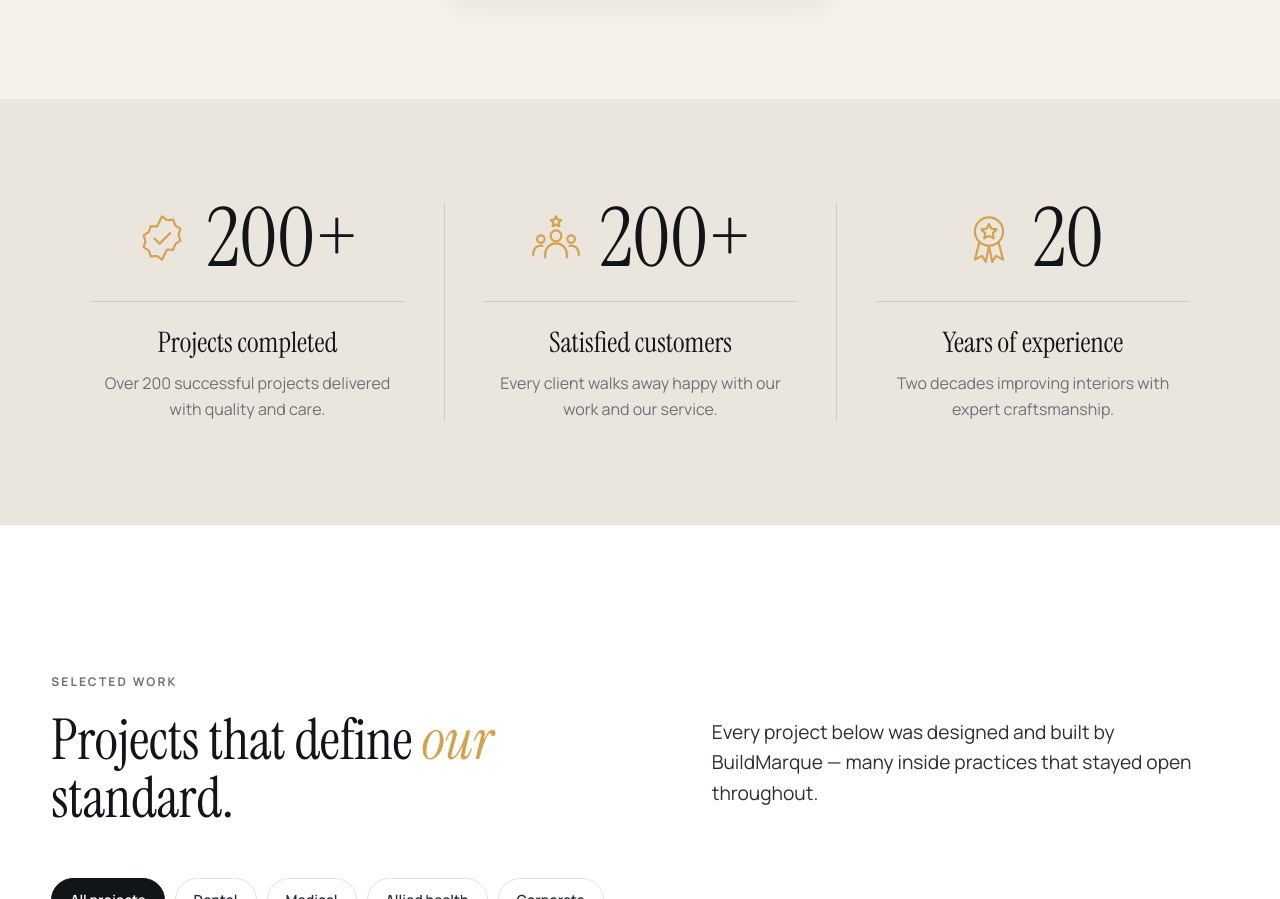
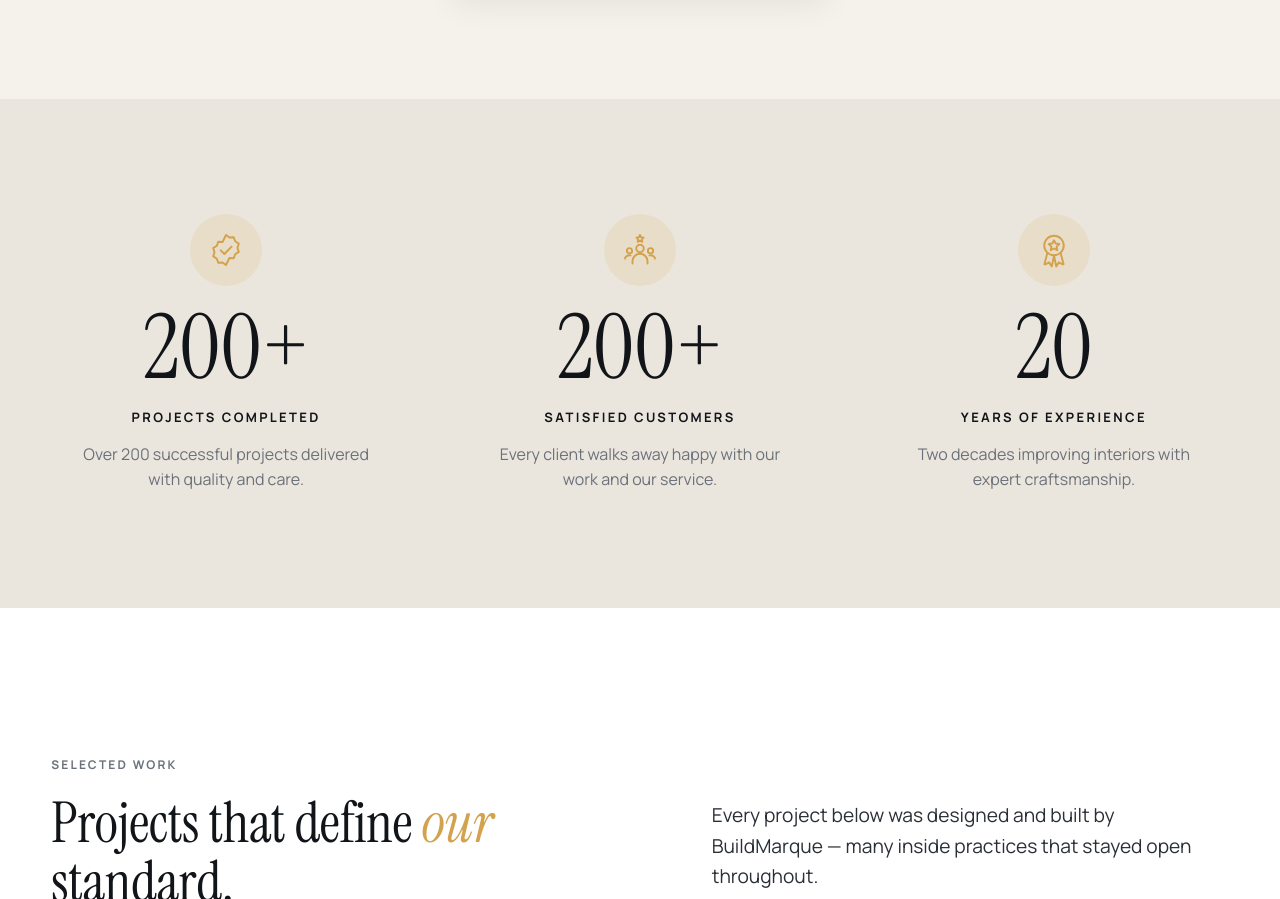
Before and after one commit to AAvancena-web/BuildMarqueDesign, a plain HTML site: page index.html in a window 1280 px wide. Shown: the part 1826-2725 px from the top of the page. Drawn offline with Linux system fonts and the light colour scheme.

Commit message:
Restyle stats strip without divider lines
Co-Authored-By: Claude Opus 5.5 <noreply@anthropic.com>
Claude-Session: https://claude.ai/code/session_015dRXpWFwhbAmb6Xw9tVFAw

```diff
--- a/assets/css/style.css
+++ b/assets/css/style.css
@@ -1132,20 +1132,21 @@ footer .contact-list a:hover i { background: var(--brass); color: var(--ink); }
 }
 
 /* Stats strip (replaces "Who we are") */
-.kstats { background: var(--paper-2); padding: clamp(70px, 8vw, 120px) 0; }
-.kstats-grid { display: grid; grid-template-columns: repeat(3, 1fr); }
-.kstat { text-align: center; padding: 0 clamp(20px, 3vw, 56px); }
-.kstat + .kstat { border-left: 1px solid var(--line); }
-.kstat-top {
-  display: flex; align-items: center; justify-content: center; gap: 18px;
-  padding-bottom: 26px; margin-bottom: 26px; border-bottom: 1px solid var(--line);
+.kstats { background: var(--paper-2); padding: clamp(80px, 9vw, 130px) 0; }
+.kstats-grid { display: grid; grid-template-columns: repeat(3, 1fr); gap: clamp(40px, 5vw, 90px); }
+.kstat { text-align: center; }
+.kstat-top { display: flex; flex-direction: column; align-items: center; gap: 22px; margin-bottom: 18px; }
+.kstat-ic {
+  width: 72px; height: 72px; padding: 18px; border-radius: 50%;
+  background: rgba(212, 162, 76, .14); color: var(--brass); flex: 0 0 auto;
 }
-.kstat-ic { width: 52px; height: 52px; color: var(--brass); flex: 0 0 auto; }
-.kstat b { font-family: var(--display); font-weight: 400; font-size: clamp(64px, 6.4vw, 112px); line-height: .9; color: var(--ink); }
-.kstat h3 { font-family: var(--display); font-size: clamp(26px, 2.2vw, 34px); line-height: 1.1; margin-bottom: 12px; }
-.kstat p { color: var(--muted); font-size: 16px; line-height: 1.6; max-width: 32ch; margin: 0 auto; }
+.kstat b { font-family: var(--display); font-weight: 400; font-size: clamp(72px, 7vw, 120px); line-height: .9; color: var(--ink); }
+.kstat h3 {
+  font-family: var(--sans); font-size: 13px; font-weight: 700; letter-spacing: .18em; text-transform: uppercase;
+  color: var(--ink); margin-bottom: 14px;
+}
+.kstat p { color: var(--muted); font-size: 16px; line-height: 1.6; max-width: 30ch; margin: 0 auto; }
 @media (max-width: 900px) {
-  .kstats-grid { grid-template-columns: 1fr; gap: 56px; }
-  .kstat + .kstat { border-left: 0; }
-  .kstat-ic { width: 44px; height: 44px; }
+  .kstats-grid { grid-template-columns: 1fr; gap: 64px; }
+  .kstat-ic { width: 64px; height: 64px; padding: 16px; }
 }
--- a/index.html
+++ b/index.html
@@ -277,7 +277,7 @@
     <div class="kstats-grid">
       <div class="kstat reveal">
         <div class="kstat-top">
-          <svg class="kstat-ic" viewBox="0 0 48 48" fill="none" stroke="currentColor" stroke-width="2" stroke-linecap="round" stroke-linejoin="round" aria-hidden="true"><path d="M24 4l4.6 3.4 5.7-.4 1.9 5.4 4.8 3.1-1.7 5.5 1.7 5.5-4.8 3.1-1.9 5.4-5.7-.4L24 44l-4.6-3.4-5.7.4-1.9-5.4-4.8-3.1 1.7-5.5-1.7-5.5 4.8-3.1 1.9-5.4 5.7.4z"/><path d="M17 24.5l4.8 4.8L31.5 19.5"/></svg>
+          <svg class="kstat-ic" viewBox="0 0 48 48" fill="none" stroke="currentColor" stroke-width="2.6" stroke-linecap="round" stroke-linejoin="round" aria-hidden="true"><path d="M24 4l4.6 3.4 5.7-.4 1.9 5.4 4.8 3.1-1.7 5.5 1.7 5.5-4.8 3.1-1.9 5.4-5.7-.4L24 44l-4.6-3.4-5.7.4-1.9-5.4-4.8-3.1 1.7-5.5-1.7-5.5 4.8-3.1 1.9-5.4 5.7.4z"/><path d="M17 24.5l4.8 4.8L31.5 19.5"/></svg>
           <b data-count="200" data-suffix="+">200+</b>
         </div>
         <h3>Projects completed</h3>
@@ -285,7 +285,7 @@
       </div>
       <div class="kstat reveal">
         <div class="kstat-top">
-          <svg class="kstat-ic" viewBox="0 0 48 48" fill="none" stroke="currentColor" stroke-width="2" stroke-linecap="round" stroke-linejoin="round" aria-hidden="true"><circle cx="24" cy="22" r="5"/><path d="M14 42v-3a10 10 0 0 1 20 0v3"/><circle cx="10" cy="25" r="3.5"/><path d="M3 40v-2a7 7 0 0 1 8.5-6.8"/><circle cx="38" cy="25" r="3.5"/><path d="M45 40v-2a7 7 0 0 0-8.5-6.8"/><path d="M24 4l1.5 3 3.3.5-2.4 2.3.6 3.3-3-1.6-3 1.6.6-3.3-2.4-2.3 3.3-.5z"/></svg>
+          <svg class="kstat-ic" viewBox="0 0 48 48" fill="none" stroke="currentColor" stroke-width="2.6" stroke-linecap="round" stroke-linejoin="round" aria-hidden="true"><circle cx="24" cy="22" r="5"/><path d="M14 42v-3a10 10 0 0 1 20 0v3"/><circle cx="10" cy="25" r="3.5"/><path d="M3 40v-2a7 7 0 0 1 8.5-6.8"/><circle cx="38" cy="25" r="3.5"/><path d="M45 40v-2a7 7 0 0 0-8.5-6.8"/><path d="M24 4l1.5 3 3.3.5-2.4 2.3.6 3.3-3-1.6-3 1.6.6-3.3-2.4-2.3 3.3-.5z"/></svg>
           <b data-count="200" data-suffix="+">200+</b>
         </div>
         <h3>Satisfied customers</h3>
@@ -293,7 +293,7 @@
       </div>
       <div class="kstat reveal">
         <div class="kstat-top">
-          <svg class="kstat-ic" viewBox="0 0 48 48" fill="none" stroke="currentColor" stroke-width="2" stroke-linecap="round" stroke-linejoin="round" aria-hidden="true"><circle cx="24" cy="18" r="13"/><path d="M24 11l2.2 4.4 4.8.7-3.5 3.4.8 4.8-4.3-2.3-4.3 2.3.8-4.8-3.5-3.4 4.8-.7z"/><path d="M15 28.5L11 44l6.5-3.5L21 46l3-14.5"/><path d="M33 28.5L37 44l-6.5-3.5L27 46l-3-14.5"/></svg>
+          <svg class="kstat-ic" viewBox="0 0 48 48" fill="none" stroke="currentColor" stroke-width="2.6" stroke-linecap="round" stroke-linejoin="round" aria-hidden="true"><circle cx="24" cy="18" r="13"/><path d="M24 11l2.2 4.4 4.8.7-3.5 3.4.8 4.8-4.3-2.3-4.3 2.3.8-4.8-3.5-3.4 4.8-.7z"/><path d="M15 28.5L11 44l6.5-3.5L21 46l3-14.5"/><path d="M33 28.5L37 44l-6.5-3.5L27 46l-3-14.5"/></svg>
           <b data-count="20">20</b>
         </div>
         <h3>Years of experience</h3>
```
